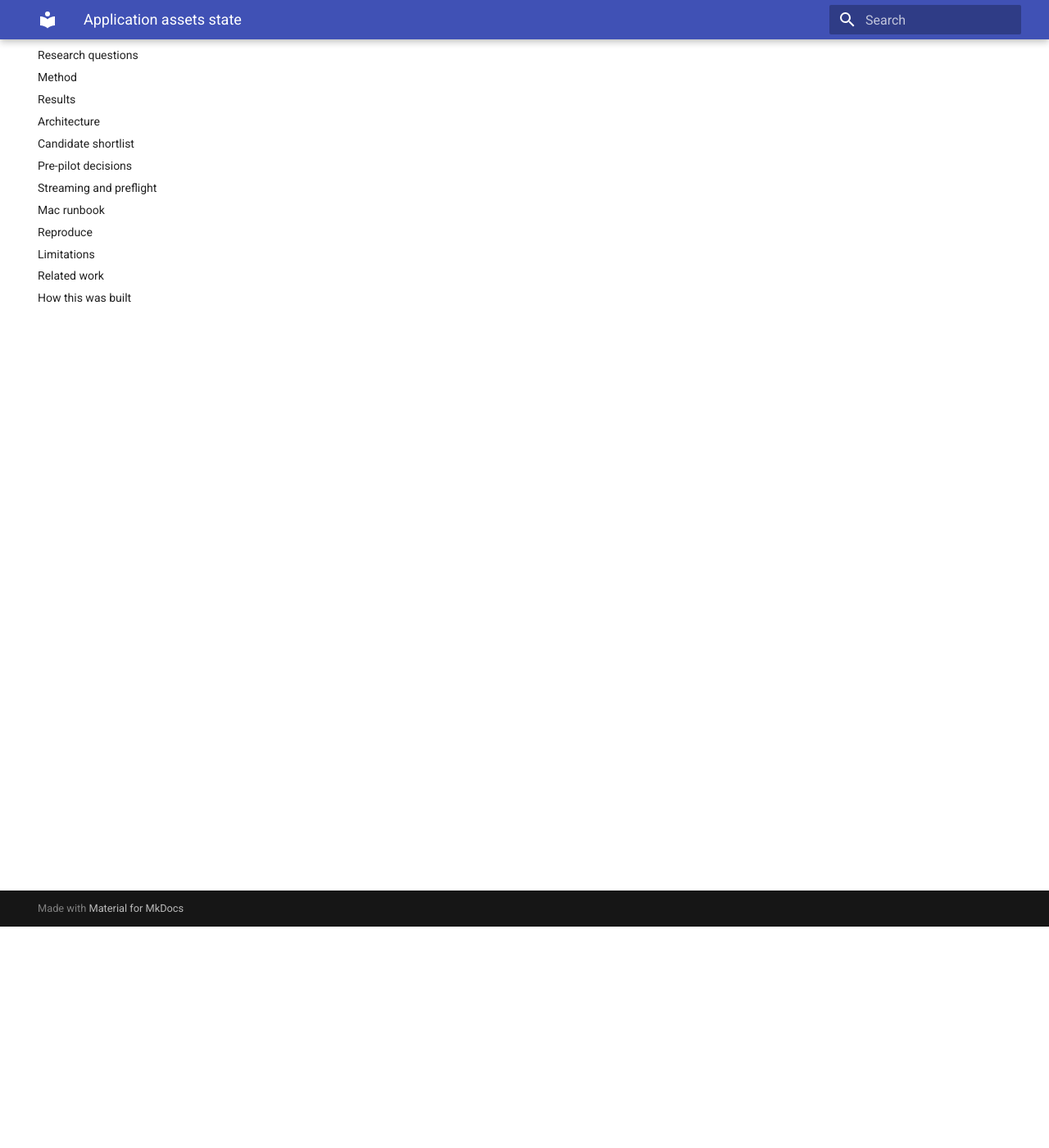
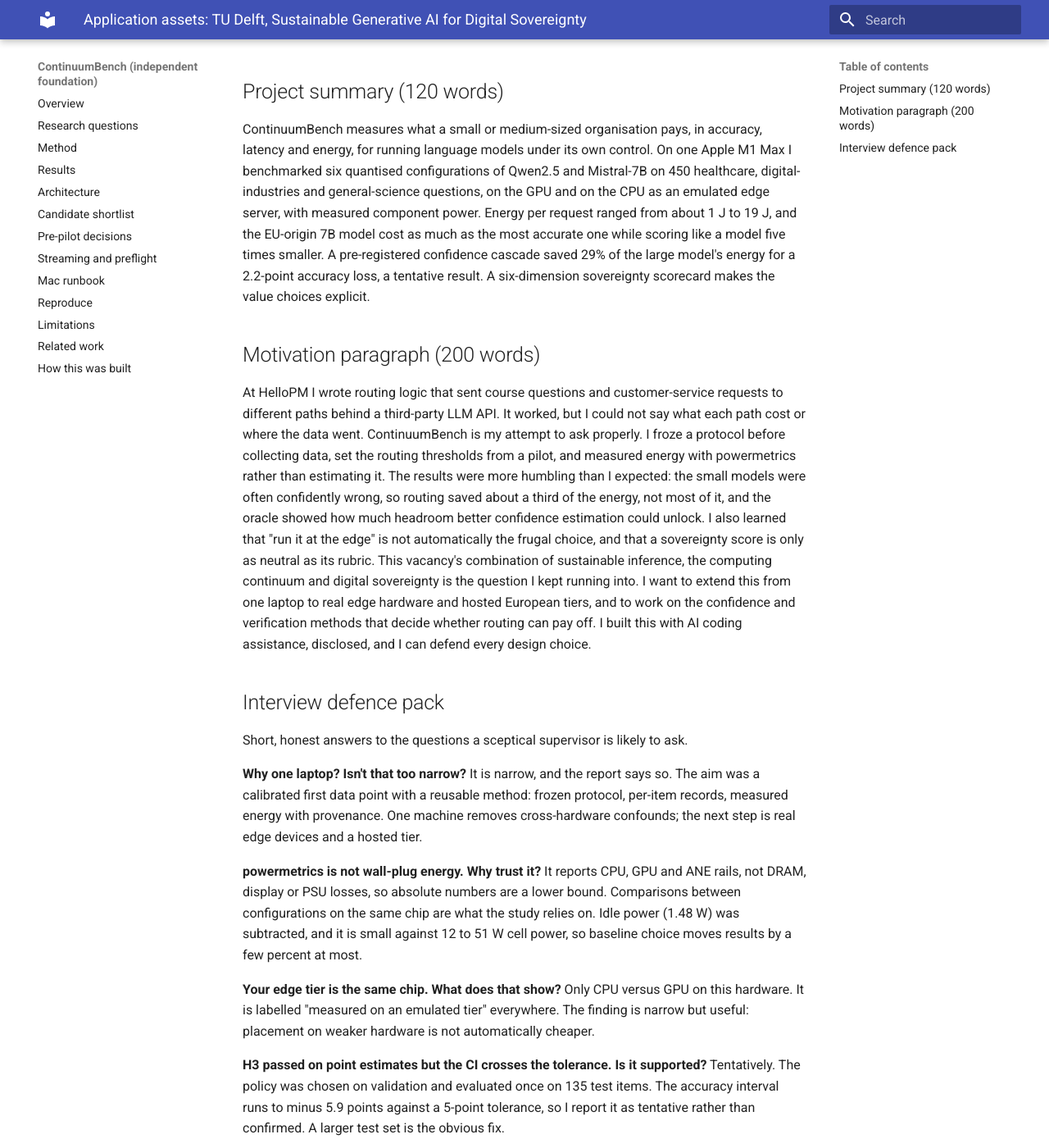
Before and after one commit to Agent007repo/continuum-bench, an MkDocs documentation site: the page built from docs/application/README.md, in a window 1280 px wide and 1400 px high, scrolled down 270 px. Shown: the whole window at 82% size. Built offline with MkDocs 1.6.1 and Material for MkDocs 9.7.7, drawn with Linux system fonts in a browser that asks for light colours; some of the changed text lies outside the part shown.

Commit message:
Add application drafts and offline-routing limitation
Co-Authored-By: Claude Opus 5.5 <noreply@anthropic.com>
Claude-Session: https://claude.ai/code/session_01QLHRbiAruitKq8y9L1nzis

```diff
--- a/docs/application/README.md
+++ b/docs/application/README.md
@@ -1,3 +1,42 @@
-# Application assets state
+# Application assets: TU Delft, Sustainable Generative AI for Digital Sovereignty
 
-Pending. Final CV and motivation text must describe completed work and measured evidence only. No claims that Samarth has reviewed or conducted these experiments are prepared in this foundation. The report skeleton is not an approved substitute for a thesis.
+Drafts for Samarth to edit into his own words before use. Every figure below comes from `results/derived/mac_summary.json`; if `make analyze` changes it, update these lines. The motivation paragraph opens with a claim about your HelloPM routing work: keep it only if it is accurate.
+
+## Project summary (120 words)
+
+ContinuumBench measures what a small or medium-sized organisation pays, in accuracy, latency and energy, for running language models under its own control. On one Apple M1 Max I benchmarked six quantised configurations of Qwen2.5 and Mistral-7B on 450 healthcare, digital-industries and general-science questions, on the GPU and on the CPU as an emulated edge server, with measured component power. Energy per request ranged from about 1 J to 19 J, and the EU-origin 7B model cost as much as the most accurate one while scoring like a model five times smaller. A pre-registered confidence cascade saved 29% of the large model's energy for a 2.2-point accuracy loss, a tentative result. A six-dimension sovereignty scorecard makes the value choices explicit.
+
+## Motivation paragraph (200 words)
+
+At HelloPM I wrote routing logic that sent course questions and customer-service requests to different paths behind a third-party LLM API. It worked, but I could not say what each path cost or where the data went. ContinuumBench is my attempt to ask properly. I froze a protocol before collecting data, set the routing thresholds from a pilot, and measured energy with powermetrics rather than estimating it. The results were more humbling than I expected: the small models were often confidently wrong, so routing saved about a third of the energy, not most of it, and the oracle showed how much headroom better confidence estimation could unlock. I also learned that "run it at the edge" is not automatically the frugal choice, and that a sovereignty score is only as neutral as its rubric. This vacancy's combination of sustainable inference, the computing continuum and digital sovereignty is the question I kept running into. I want to extend this from one laptop to real edge hardware and hosted European tiers, and to work on the confidence and verification methods that decide whether routing can pay off. I built this with AI coding assistance, disclosed, and I can defend every design choice.
+
+## Interview defence pack
+
+Short, honest answers to the questions a sceptical supervisor is likely to ask.
+
+**Why one laptop? Isn't that too narrow?**
+It is narrow, and the report says so. The aim was a calibrated first data point with a reusable method: frozen protocol, per-item records, measured energy with provenance. One machine removes cross-hardware confounds; the next step is real edge devices and a hosted tier.
+
+**powermetrics is not wall-plug energy. Why trust it?**
+It reports CPU, GPU and ANE rails, not DRAM, display or PSU losses, so absolute numbers are a lower bound. Comparisons between configurations on the same chip are what the study relies on. Idle power (1.48 W) was subtracted, and it is small against 12 to 51 W cell power, so baseline choice moves results by a few percent at most.
+
+**Your edge tier is the same chip. What does that show?**
+Only CPU versus GPU on this hardware. It is labelled "measured on an emulated tier" everywhere. The finding is narrow but useful: placement on weaker hardware is not automatically cheaper.
+
+**H3 passed on point estimates but the CI crosses the tolerance. Is it supported?**
+Tentatively. The policy was chosen on validation and evaluated once on 135 test items. The accuracy interval runs to minus 5.9 points against a 5-point tolerance, so I report it as tentative rather than confirmed. A larger test set is the obvious fix.
+
+**Why did routing save so little compared with the oracle?**
+The small model was confidently wrong often enough that the cascade had to escalate most requests to stay near the large model's accuracy. Better calibration, task-aware features or a verifier are where the gap is.
+
+**Two cells swapped. Did you drop data?**
+By the pre-registered rule, cells with memory page-outs are excluded from latency and energy, and their accuracy is kept. Both were the 1.5B model on the CPU tier.
+
+**Is the sovereignty score objective?**
+No, and it is not meant to be. It scores the deploying organisation's control. Ranks were stable across Dirichlet-sampled weights because under this rubric local options dominate the hosted API on every dimension. A different rubric (for example, publisher jurisdiction) could reverse that; the point is to make the values explicit.
+
+**What did the AI assistant do, and what did you do?**
+I set the brief and constraints, made the go/no-go calls, and ran every measurement on my own Mac. The assistant proposed the protocol and wrote most of the code and drafts under my direction. Every number is generated by code from committed raw data, and every reference was checked against Crossref or arXiv.
+
+**What would you do first in the PhD?**
+Replace the emulated edge tier with real edge hardware, add a hosted EU tier with documented energy assumptions, and test whether better confidence estimation closes the cascade's gap to the oracle.
```
Also changed, not shown: docs/limitations.md (+2 -0 lines).
